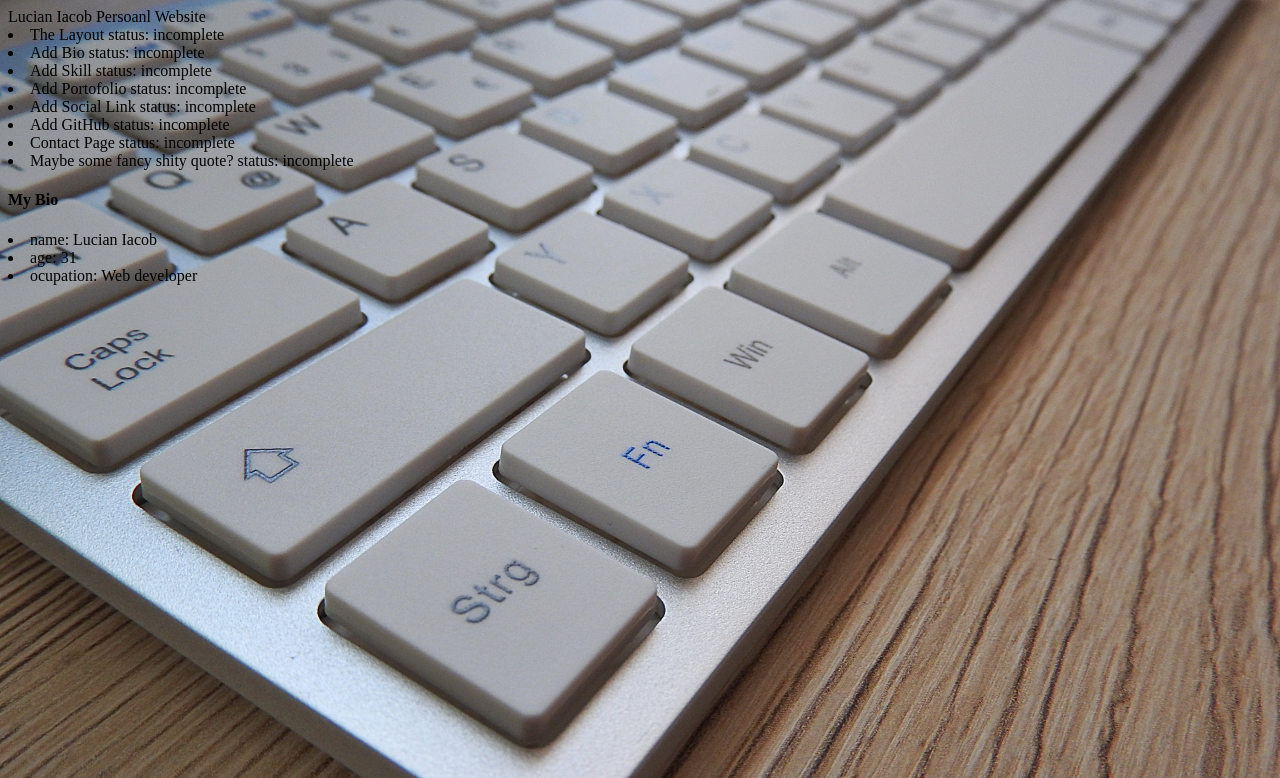
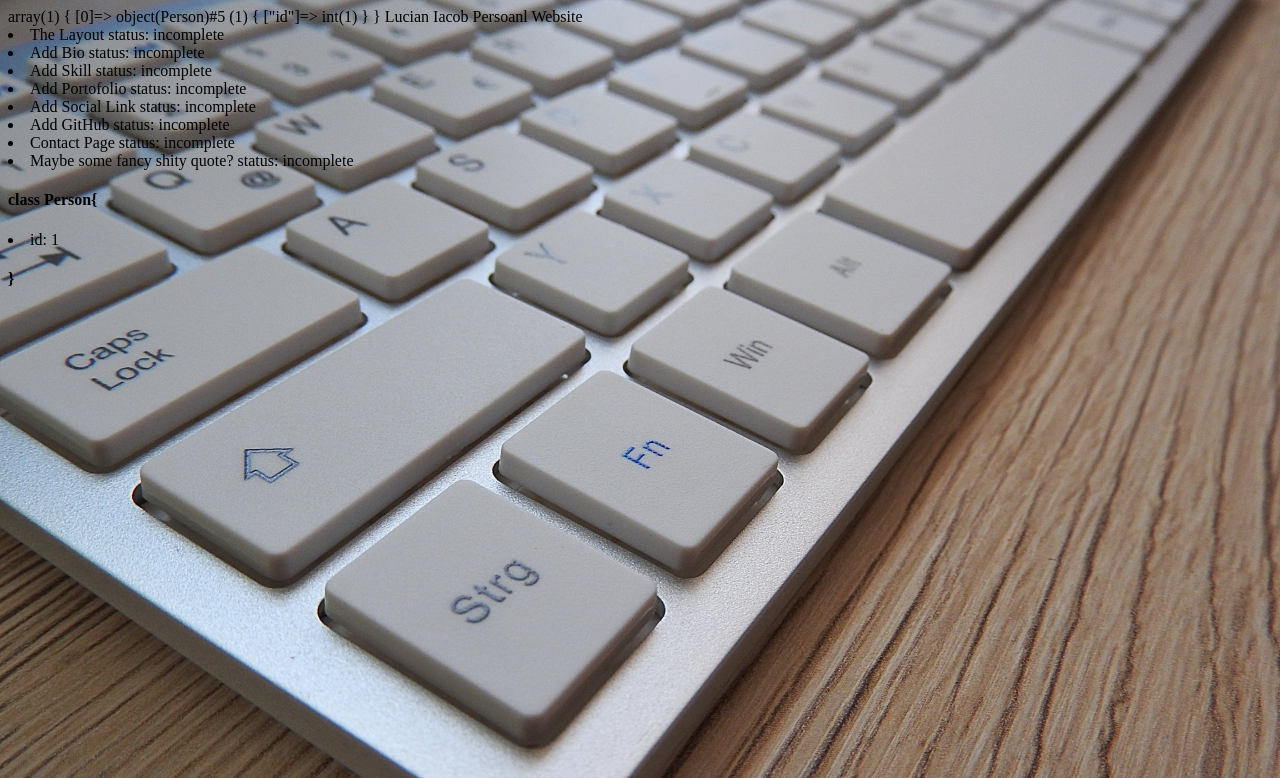
Before and after one commit to LucianIacobBc/personalWebsite, a PHP site: page / in a window 1280 px wide. Shown: the top 778 px of the page. Run offline with PHP 8.4, Linux system fonts and the light colour scheme; tables that the repository leaves empty or names only in its code hold one stand-in row (values such as "Sample post").

Commit message:
Some shitty refactory

```diff
--- /dev/null
+++ b/Person.php
@@ -0,0 +1,3 @@
+<?php
+class Person{
+}
--- /dev/null
+++ b/bootstrap.php
@@ -0,0 +1,9 @@
+<?php
+
+require "database/Connect.php";
+require "database/QueryCreator.php";
+require "Person.php";
+
+
+
+return $result = new QueryCreator(ConnectDB::CreateDBConnection());
--- /dev/null
+++ b/database/Connect.php
@@ -0,0 +1,13 @@
+<?php
+
+class ConnectDB {
+  public static function CreateDBConnection() {
+    try {
+      $db = new PDO('mysql:host=localhost;dbname=lucian_personal_website', "root", "");
+      return $db;
+    }
+    catch(PDOException $e){
+      die("Could not connect!");
+    }
+  }
+}
--- /dev/null
+++ b/database/QueryCreator.php
@@ -0,0 +1,13 @@
+<?php
+
+class QueryCreator {
+  protected $db;
+  public function __construct($db){
+    $this -> db = $db;
+  }
+  public function querryAll($table, $className){
+     $statement=$this -> db->prepare("select * from {$table}");
+     $statement->execute();
+     return $statement->fetchAll(PDO::FETCH_CLASS, $className);
+  }
+}
--- a/index.php
+++ b/index.php
@@ -1,24 +1,21 @@
 <?php
+
+
+$result=require "bootstrap.php";
+require "todolist.php";
+
+
+
+$PersonData=$result->querryAll('person', 'Person');
+
+var_dump($PersonData);
 
 $app ="Lucian Iacob Persoanl Website";
 
 $titles = [
-  "My Bio",
+  "class Person{",
 ];
 
-$todoList = [
-  ["name"=>"The Layout", "completed" => false],
-  ["name"=>"Add Bio", "completed" => false],
-  ["name"=>"Add Skill", "completed" => false],
-  ["name"=>"Add Portofolio", "completed" => false],
-  ["name"=>"Add Social Link", "completed" => false],
-  ["name"=>"Add GitHub", "completed" => false],
-  ["name"=>"Contact Page", "completed" => false],
-  ["name"=>"Maybe some fancy shity quote?", "completed" => false]
-];
-$myPerson = [
-  "name" => "Lucian Iacob",
-  "age" => 31,
-  "ocupation" => "Web developer"
-];
+
+
 require "index.view.php";
--- a/index.view.php
+++ b/index.view.php
@@ -16,8 +16,9 @@
       <li><?=$item['name'] ?> status: <?=($item['completed'] ? 'completed': 'incomplete');?></li>
     <?php endforeach; ?>
     <h4><?=$titles[0]?></h4>
-    <?php foreach ($myPerson as $key => $value): ?>
+    <?php foreach ($PersonData[0] as $key => $value): ?>
       <li><?=$key ?>: <?=$value ?></li>
     <?php endforeach; ?>
+  <h4> }</h4>
   </body>
 </html>
--- /dev/null
+++ b/todolist.php
@@ -0,0 +1,11 @@
+<?php
+$todoList = [
+  ["name"=>"The Layout", "completed" => false],
+  ["name"=>"Add Bio", "completed" => false],
+  ["name"=>"Add Skill", "completed" => false],
+  ["name"=>"Add Portofolio", "completed" => false],
+  ["name"=>"Add Social Link", "completed" => false],
+  ["name"=>"Add GitHub", "completed" => false],
+  ["name"=>"Contact Page", "completed" => false],
+  ["name"=>"Maybe some fancy shity quote?", "completed" => false]
+];
```
Also changed, not shown: functions.php (added, +12 -0 lines).
